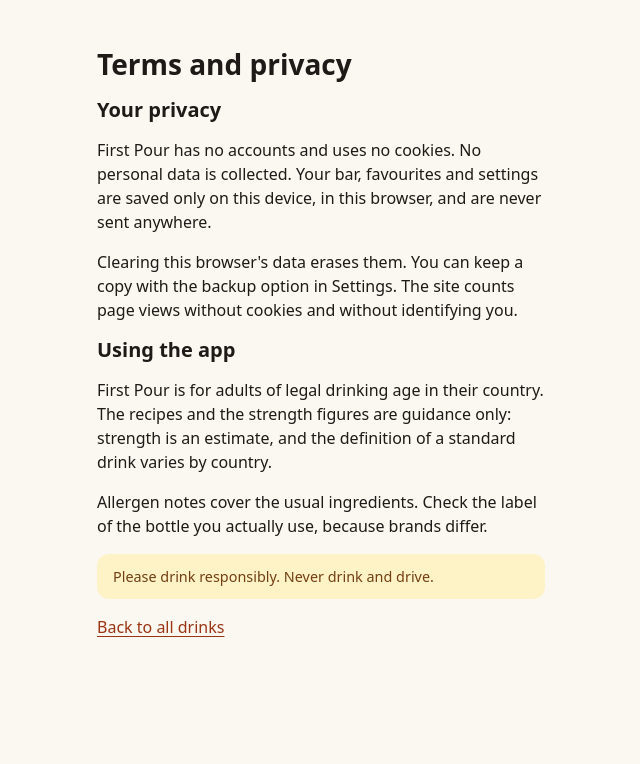
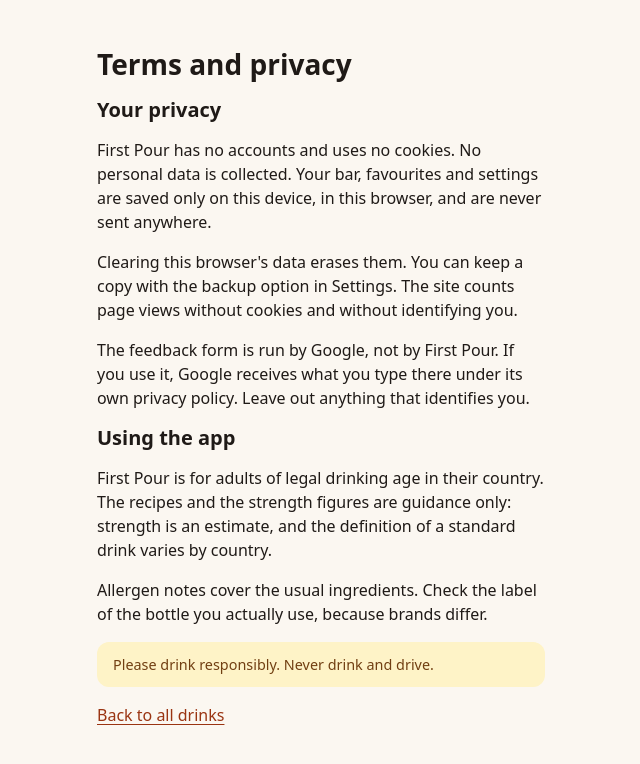
Before and after one commit to WinnieAce/first-pour, a React (Vite) app: page /terms in a window 1280 px wide. Shown: the top 764 px of the page, without its empty margins (319-959 px from the left). Built offline with nearby package versions, Linux system fonts and the light colour scheme.

Commit message:
docs: say on the privacy page that the feedback form is run by Google

```diff
--- a/src/screens/Terms.tsx
+++ b/src/screens/Terms.tsx
@@ -1,6 +1,6 @@
 import { Link } from 'react-router-dom'
 import { ResponsibleNotice } from '../components/ResponsibleNotice'
-import { APP_NAME } from '../config'
+import { APP_NAME, FEEDBACK_URL } from '../config'
 
 export function Terms() {
   return (
@@ -16,6 +16,12 @@
         Clearing this browser's data erases them. You can keep a copy with the backup option in Settings. The site counts
         page views without cookies and without identifying you.
       </p>
+      {FEEDBACK_URL && (
+        <p>
+          The feedback form is run by Google, not by {APP_NAME}. If you use it, Google receives what you type there
+          under its own privacy policy. Leave out anything that identifies you.
+        </p>
+      )}
 
       <h2>Using the app</h2>
       <p>
```
Also changed, not shown: 1 other file (tests, documents, lock files or other folders).
